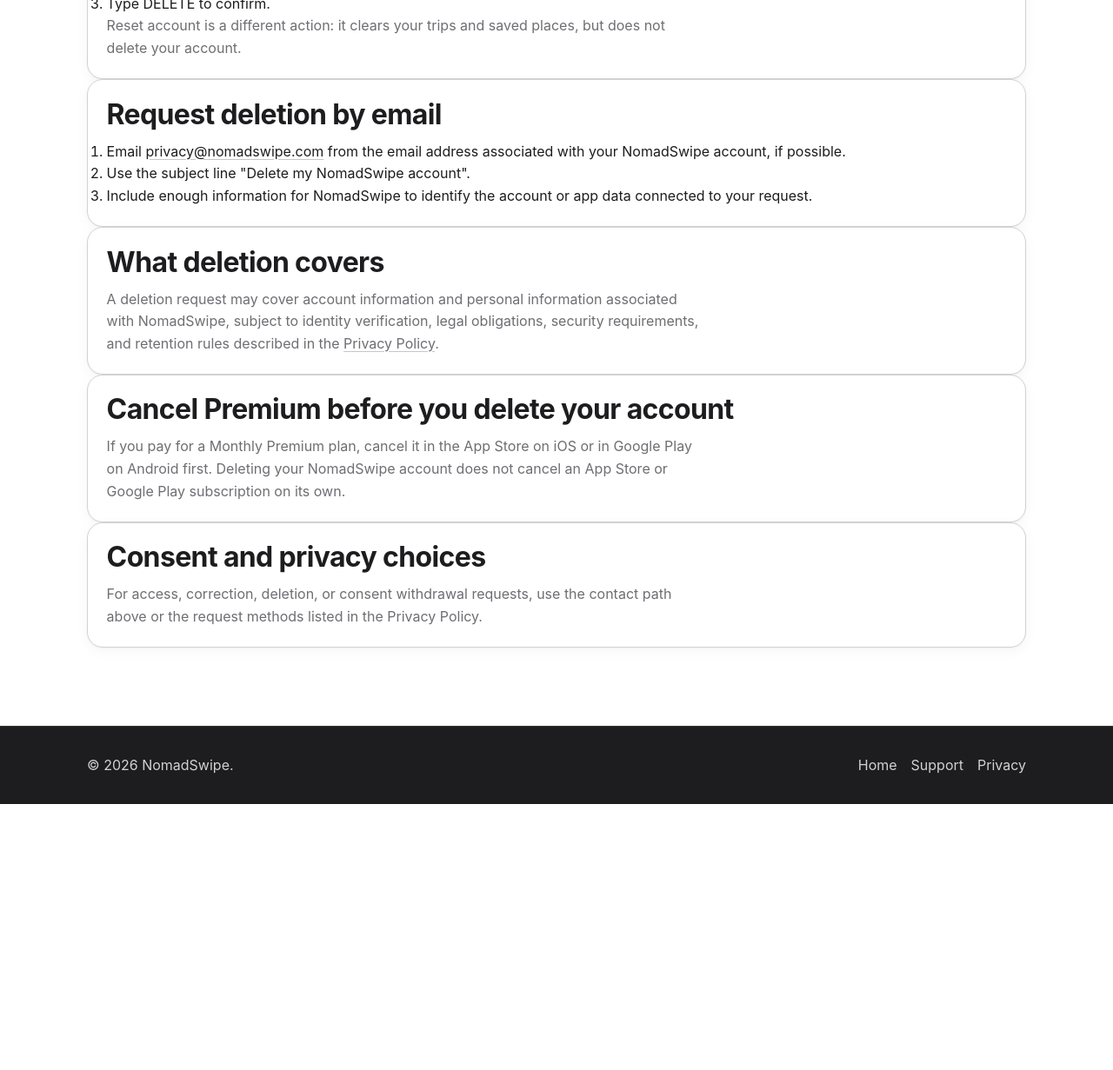
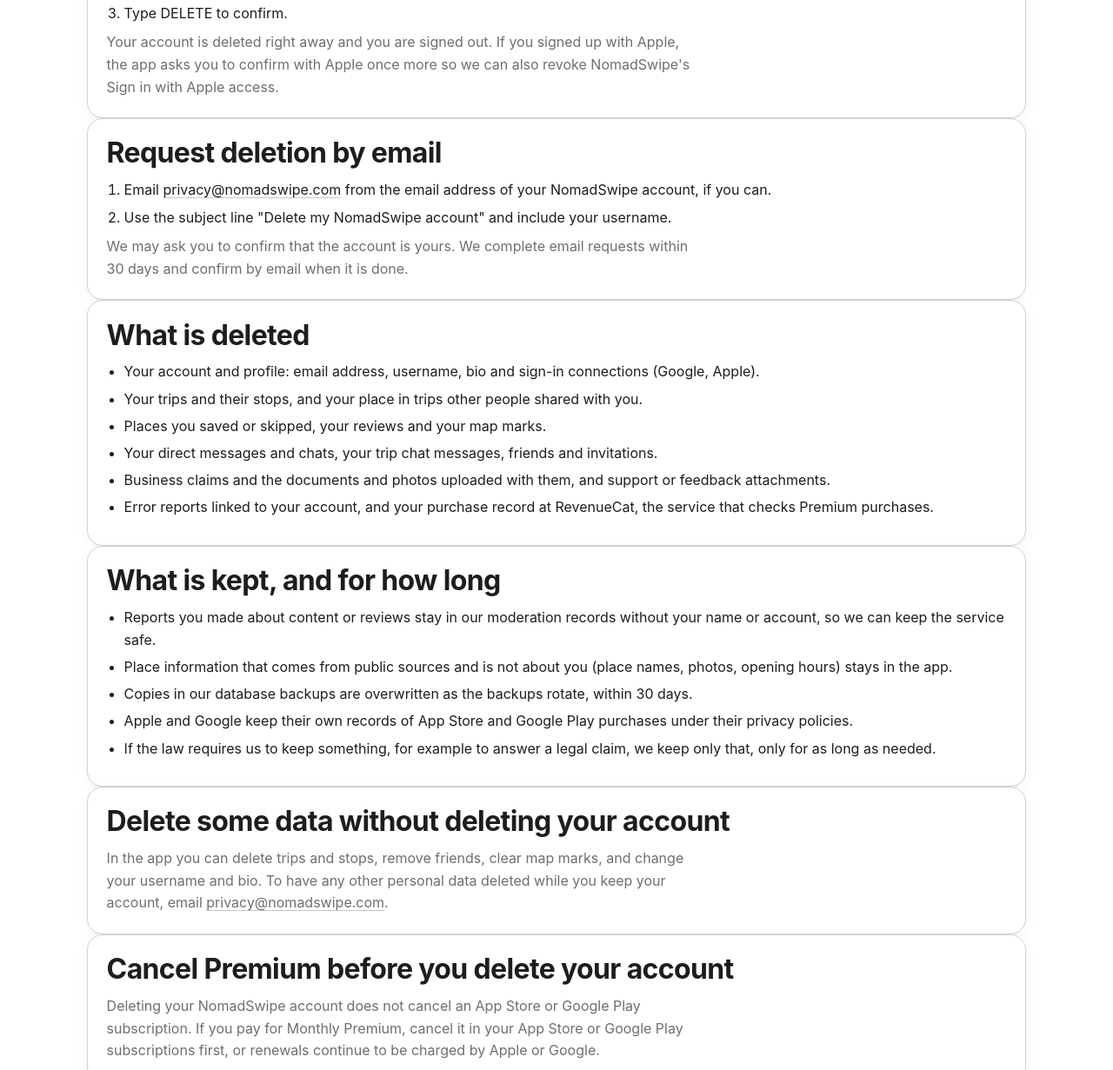
Before and after one commit to sbgeorgi/option3, a plain HTML site: page account-deletion.html in a window 1280 px wide. Shown: the part 718-1949 px from the top of the page at 87% size. Before the commit the page ends 1643 px from the top, so only its background shows below. Drawn offline with Linux system fonts and the light colour scheme.

Commit message:
Account deletion page: what is deleted, what is kept and for how long, partial deletion, 30-day email requests
Co-Authored-By: Claude Opus 5.5 <noreply@anthropic.com>

```diff
--- a/account-deletion.html
+++ b/account-deletion.html
@@ -4,7 +4,7 @@
   <meta charset="UTF-8" />
   <meta name="viewport" content="width=device-width, initial-scale=1" />
   <title>Delete Your NomadSwipe Account</title>
-  <meta name="description" content="How to delete your NomadSwipe account and the personal data tied to it: one email to privacy@nomadswipe.com, plus what to include and what to cancel first." />
+  <meta name="description" content="Delete your NomadSwipe account in the app or by email to privacy@nomadswipe.com: what is deleted, what is kept and for how long, and what to cancel first." />
   <meta name="robots" content="index,follow,max-image-preview:large" />
   <link rel="canonical" href="https://nomadswipe.com/account-deletion.html" />
   <meta name="theme-color" content="#1D1D1F" />
@@ -74,6 +74,8 @@
     .footer-row { display: flex; flex-wrap: wrap; gap: 1rem; justify-content: space-between; }
     .footer-links { display: flex; flex-wrap: wrap; gap: 1rem; }
     @media (max-width: 760px) { .nav { height: auto; padding: 1rem 0; align-items: flex-start; flex-direction: column; } .nav-links { flex-wrap: wrap; } .grid { grid-template-columns: 1fr; } }
+    .card ol, .card ul { padding-left: 1.25rem; margin: 0.5rem 0; }
+    .card li + li { margin-top: 0.35rem; }
   </style>
 <script async src="https://www.googletagmanager.com/gtag/js?id=G-H8B30WDTWF"></script>
 <script>window.dataLayer=window.dataLayer||[];function gtag(){dataLayer.push(arguments)}gtag("js",new Date());gtag("config","G-H8B30WDTWF");</script>
@@ -93,8 +95,8 @@
     <section class="hero">
       <span class="pill">Data request</span>
       <h1>Delete your NomadSwipe account</h1>
-      <p>To delete your NomadSwipe account, use Delete account in the app, or send one email to privacy@nomadswipe.com to request deletion of the account or only the personal information tied to it. The steps below show what to include so the right account is found.</p>
-      <a class="button" href="mailto:privacy@nomadswipe.com?subject=Delete%20my%20NomadSwipe%20account">Request deletion</a>
+      <p>You can delete your NomadSwipe account and its data yourself in the app at any time. If you can no longer open the app, send one email to privacy@nomadswipe.com and we will delete it for you.</p>
+      <a class="button" href="mailto:privacy@nomadswipe.com?subject=Delete%20my%20NomadSwipe%20account">Request deletion by email</a>
     </section>
     <section class="stack">
       <article class="card">
@@ -104,27 +106,48 @@
           <li>Under Account actions, tap Delete account.</li>
           <li>Type DELETE to confirm.</li>
         </ol>
-        <p>Reset account is a different action: it clears your trips and saved places, but does not delete your account.</p>
+        <p>Your account is deleted right away and you are signed out. If you signed up with Apple, the app asks you to confirm with Apple once more so we can also revoke NomadSwipe's Sign in with Apple access.</p>
       </article>
       <article class="card">
         <h2>Request deletion by email</h2>
         <ol>
-          <li>Email <a href="mailto:privacy@nomadswipe.com">privacy@nomadswipe.com</a> from the email address associated with your NomadSwipe account, if possible.</li>
-          <li>Use the subject line "Delete my NomadSwipe account".</li>
-          <li>Include enough information for NomadSwipe to identify the account or app data connected to your request.</li>
+          <li>Email <a href="mailto:privacy@nomadswipe.com">privacy@nomadswipe.com</a> from the email address of your NomadSwipe account, if you can.</li>
+          <li>Use the subject line "Delete my NomadSwipe account" and include your username.</li>
         </ol>
+        <p>We may ask you to confirm that the account is yours. We complete email requests within 30 days and confirm by email when it is done.</p>
       </article>
       <article class="card">
-        <h2>What deletion covers</h2>
-        <p>A deletion request may cover account information and personal information associated with NomadSwipe, subject to identity verification, legal obligations, security requirements, and retention rules described in the <a href="privacypolicy.html">Privacy Policy</a>.</p>
+        <h2>What is deleted</h2>
+        <ul>
+          <li>Your account and profile: email address, username, bio and sign-in connections (Google, Apple).</li>
+          <li>Your trips and their stops, and your place in trips other people shared with you.</li>
+          <li>Places you saved or skipped, your reviews and your map marks.</li>
+          <li>Your direct messages and chats, your trip chat messages, friends and invitations.</li>
+          <li>Business claims and the documents and photos uploaded with them, and support or feedback attachments.</li>
+          <li>Error reports linked to your account, and your purchase record at RevenueCat, the service that checks Premium purchases.</li>
+        </ul>
+      </article>
+      <article class="card">
+        <h2>What is kept, and for how long</h2>
+        <ul>
+          <li>Reports you made about content or reviews stay in our moderation records without your name or account, so we can keep the service safe.</li>
+          <li>Place information that comes from public sources and is not about you (place names, photos, opening hours) stays in the app.</li>
+          <li>Copies in our database backups are overwritten as the backups rotate, within 30 days.</li>
+          <li>Apple and Google keep their own records of App Store and Google Play purchases under their privacy policies.</li>
+          <li>If the law requires us to keep something, for example to answer a legal claim, we keep only that, only for as long as needed.</li>
+        </ul>
+      </article>
+      <article class="card">
+        <h2>Delete some data without deleting your account</h2>
+        <p>In the app you can delete trips and stops, remove friends, clear map marks, and change your username and bio. To have any other personal data deleted while you keep your account, email <a href="mailto:privacy@nomadswipe.com">privacy@nomadswipe.com</a>.</p>
       </article>
       <article class="card">
         <h2>Cancel Premium before you delete your account</h2>
-        <p>If you pay for a Monthly Premium plan, cancel it in the App Store on iOS or in Google Play on Android first. Deleting your NomadSwipe account does not cancel an App Store or Google Play subscription on its own.</p>
+        <p>Deleting your NomadSwipe account does not cancel an App Store or Google Play subscription. If you pay for Monthly Premium, cancel it in your App Store or Google Play subscriptions first, or renewals continue to be charged by Apple or Google.</p>
       </article>
       <article class="card">
-        <h2>Consent and privacy choices</h2>
-        <p>For access, correction, deletion, or consent withdrawal requests, use the contact path above or the request methods listed in the Privacy Policy.</p>
+        <h2>More privacy choices</h2>
+        <p>To access, correct or export your data, or to withdraw consent, see the <a href="privacypolicy.html">Privacy Policy</a> or email <a href="mailto:privacy@nomadswipe.com">privacy@nomadswipe.com</a>.</p>
       </article>
     </section>
   </main>
```
